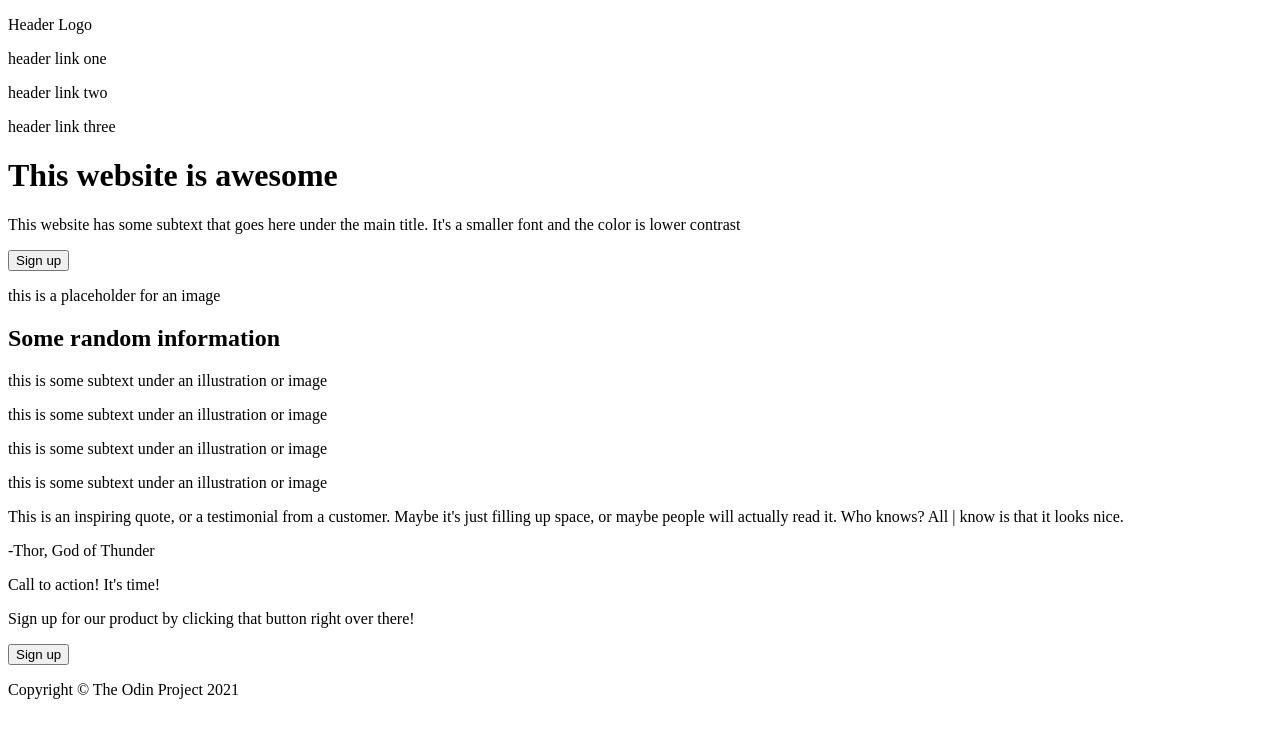
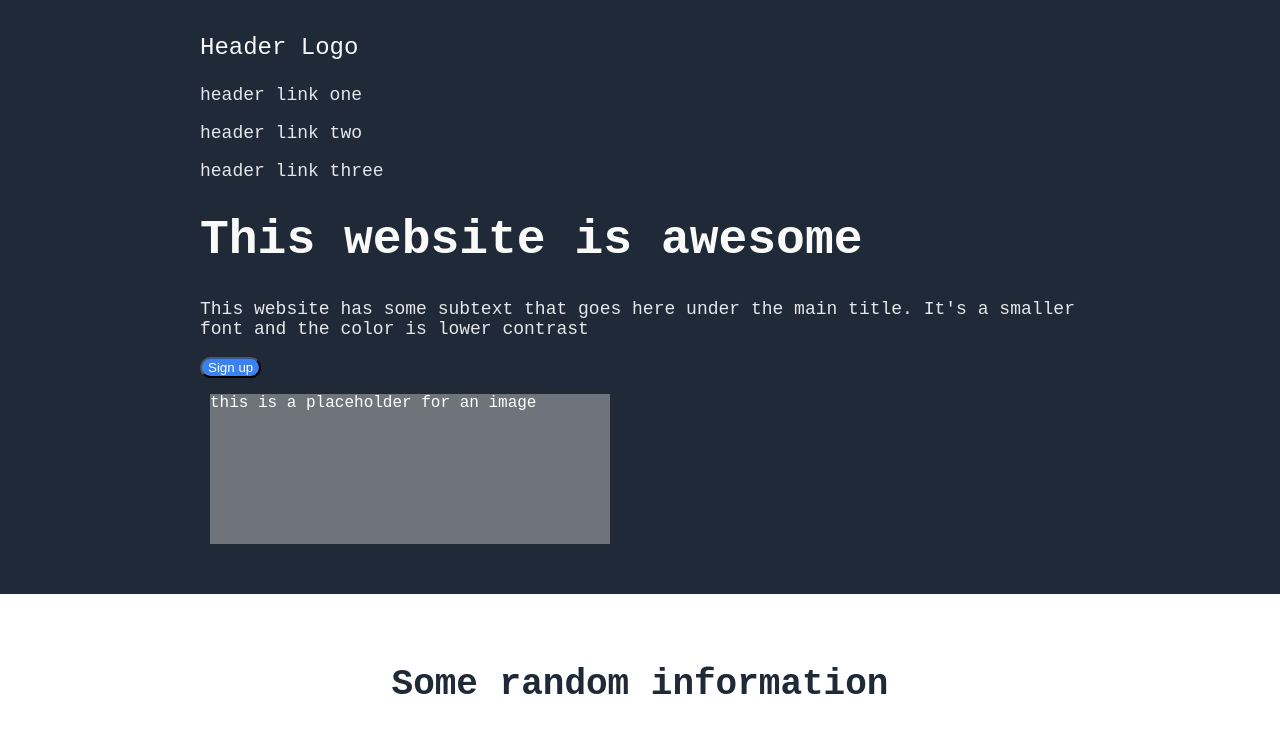
Before and after one commit to SandroCristino/Landing_page, a plain HTML site: page index.html in a window 1280 px wide. Shown: the top 732 px of the page. Drawn offline with Linux system fonts and the light colour scheme.

Commit message:
create styles fundamental

```diff
--- a/index.html
+++ b/index.html
@@ -40,22 +40,22 @@
                     <div class="square">
                         <div class="squareForm">
                         </div>
-                        <p class="pContainerTwo">this is some subtext under an illustration or image</p>
+                        <p>this is some subtext under an illustration or image</p>
                     </div>
                     <div class="square">
                         <div class="squareForm">
                         </div>
-                        <p class="pContainerTwo">this is some subtext under an illustration or image</p>
+                        <p>this is some subtext under an illustration or image</p>
                     </div>
                     <div class="square">
                         <div class="squareForm">
                         </div>
-                        <p class="pContainerTwo">this is some subtext under an illustration or image</p>
+                        <p>this is some subtext under an illustration or image</p>
                     </div>
                     <div class="square">
                         <div class="squareForm">
                         </div>
-                        <p class="pContainerTwo">this is some subtext under an illustration or image</p>
+                        <p>this is some subtext under an illustration or image</p>
                     </div>
                 </div>
             </div>
@@ -80,7 +80,7 @@
                         </p>
                     </div>
                     <div class="containerFourRightContent">
-                        <button class="buttonContainerFour">
+                        <button>
                             Sign up
                         </button>
                     </div>
--- a/style.css
+++ b/style.css
@@ -0,0 +1,116 @@
+body {
+    margin: 0;
+    font-family: 'Courier New', Courier, monospace;
+}
+.containerOne,
+.footer {
+    background-color: #1F2937;
+}
+
+.containerTwo,
+.containerThree,
+.containerFour {
+    padding: 40px 200px;
+}
+
+.containerOne {
+    padding-bottom: 40px;
+    padding-left: 200px;
+    padding-right: 200px;
+}
+
+.header {
+    padding-top: 10px;
+}
+
+.left-header p {
+    font-size: 24px;
+    color: #f9faf8;
+}
+
+.textLeft p,
+.right-header p {
+    font-size: 18px;
+    color: #e5e7eb;
+}
+
+h1 {
+    font-size: 48px;
+    font-weight: bolder;
+    color: #f9faf8;
+}
+
+button {
+    background-color: #3882F6;
+    color: white;
+    border-radius: 15px;
+}
+
+.imgRight {
+    width: 400px;
+    height: 150px;
+    margin: 10px;
+    background-color: rgb(111, 116, 124);
+    color: white;
+}
+
+h2 {
+    font-size: 36px;
+    text-align: center;
+    font-weight: bolder;
+    color: #1F2937;
+}
+
+.squareForm {
+    width: 100px;
+    height: 100px;
+    border: solid 3px lightskyblue;
+    border-radius: 10px;
+}
+
+.square p {
+    color:  grey;
+    font-style: italic;
+}
+
+.containerThree {
+    background-color: #E5E7EB;
+}
+
+.pContainerThreeFirst {
+    font-style: italic;
+}
+
+.pContainerThreeSecond {
+    text-align: end;
+    font-size: small;
+    font-weight: bold;
+}
+
+.contentContainerFour {
+    width: 80%;
+    height: 150px;
+    background-color: rgb(79, 128, 238);
+    padding: 20px 100px;
+    border-radius: 5px;
+}
+
+.pContainerFourFirst {
+    font-weight: bold;
+    color: white;
+}
+
+.pContainerFourSecond {
+    color: white;
+}
+
+.containerFour button {
+    border: solid 1px white;
+}
+
+.footer {
+    padding: 10px 200px;
+    text-align: center;
+    color: white;
+    font-size: small;
+}
```
